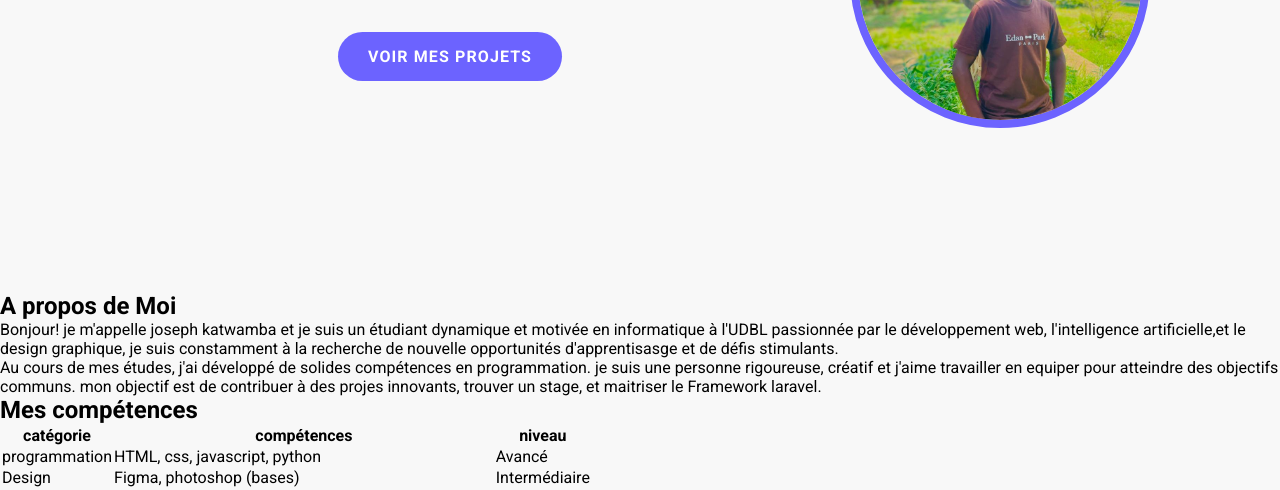
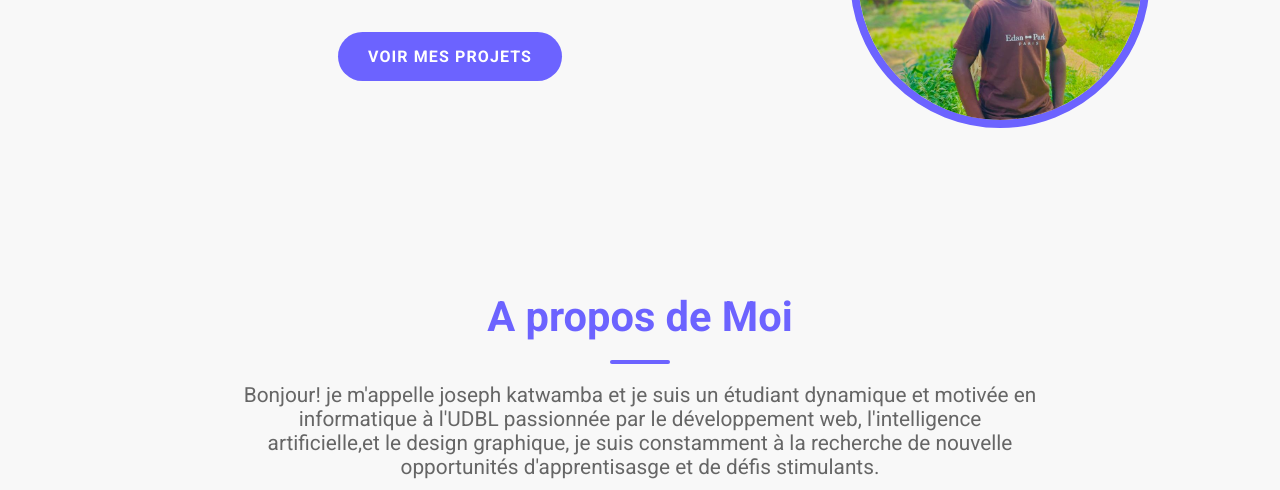
Before and after one commit to jeph-jeph12/mon-portfolio-2026, a plain HTML site: page index.html in a window 1280 px wide. Shown: the part 438-928 px from the top of the page. Drawn offline with Linux system fonts and the light colour scheme.

Commit message:
stylisation de la section apropos

```diff
--- a/CSS/style.CSS
+++ b/CSS/style.CSS
@@ -122,3 +122,32 @@
     background-color: var(--violet-fonce);
     transform: translate(-3px);
 }
+.apropos {
+    width: 800px;
+    margin: 6rem auto;
+    text-align: center;
+}
+
+section h2{
+    color: var(--violet-doux);
+    font-size: 2.6rem;
+    font-weight: 700;
+    position: relative;
+    text-align: center;
+
+}
+
+section h2::after {
+    content: '';
+    display: block;
+    width: 60px;
+    height: 4px;
+    background-color: var(--violet-doux);
+    margin: 1.2rem auto;
+    border-radius: 2px;
+}
+.apropos P {
+    margin-bottom: 2rem;
+    color: var(--gris-fonce);
+    font-size: 1.3rem;
+}
--- a/index.html
+++ b/index.html
@@ -34,7 +34,7 @@
                 <img src="image/joseph.jpg" alt="joseph.jpg"width="300">
             </div>
         </section>
-        <section>
+          <section class="apropos">
             <h2>A propos de Moi</h2>
             <p>
                  Bonjour! je m'appelle joseph katwamba et je suis un étudiant  dynamique et motivée en informatique à l'UDBL  passionnée par le développement web, l'intelligence artificielle,et le design graphique, je suis constamment à la recherche de nouvelle opportunités d'apprentisasge et de défis stimulants.
@@ -44,7 +44,7 @@
                 mon objectif est de contribuer à des projes innovants, trouver un stage, et maitriser le Framework laravel.
              </p>
         </section>
-        <section>
+        <section class="compétences">
              <h2>Mes compétences</h2>
     <table>
       <thead>
```
Also changed, not shown: projet.html (+1 -0 lines).
